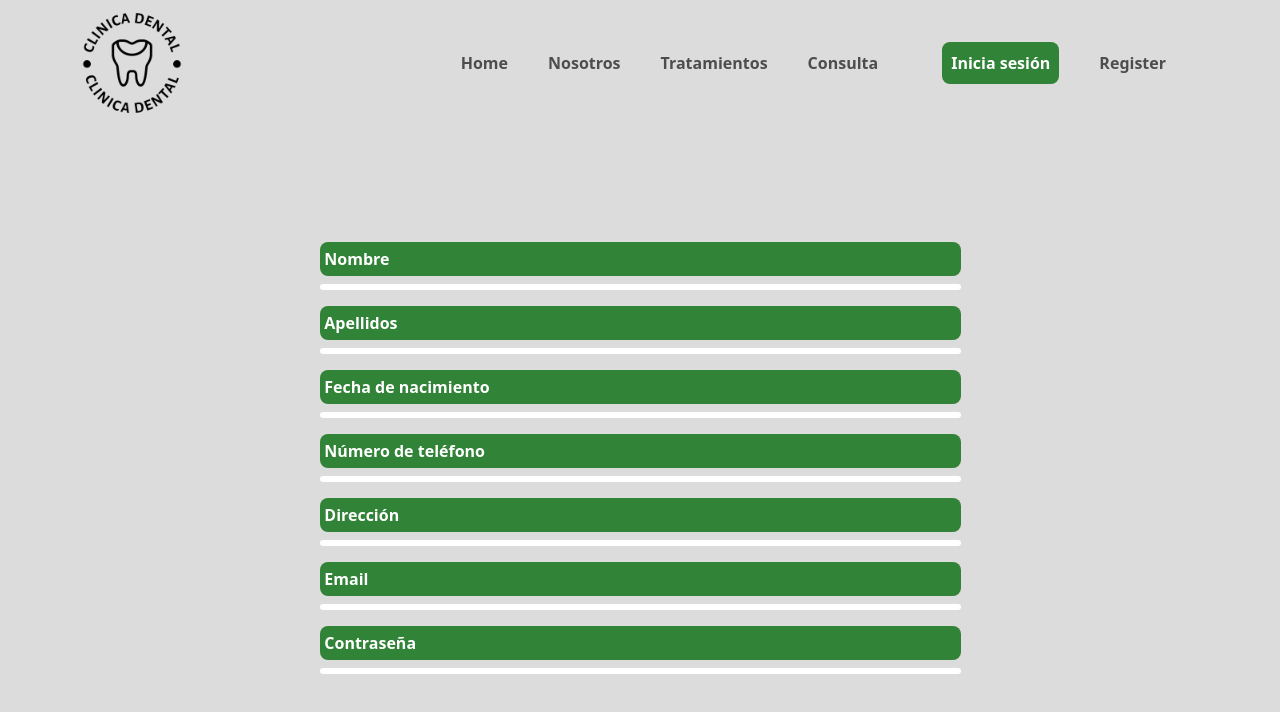
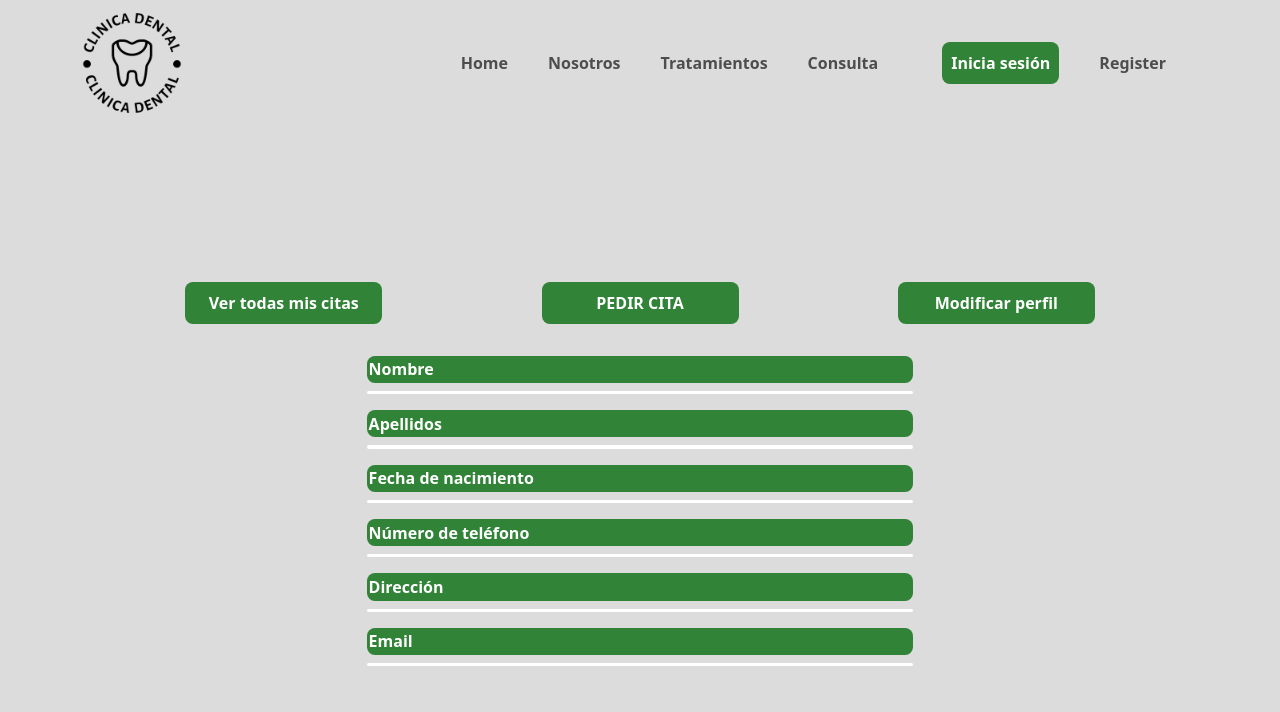
Before and after one commit to ansualo/proyecto5-frontendClinicaDental, a React (Vite) app: page /usuario in a window 1280 px wide. Shown: the top 712 px of the page. Built offline with nearby package versions, Linux system fonts and the light colour scheme; no server answers.

Commit message:
feat: add buttons to profile page

```diff
--- a/src/pages/Body/Body.jsx
+++ b/src/pages/Body/Body.jsx
@@ -18,6 +18,7 @@ export const Body = () => {
                 <Route path='/' element={<Home />}/>
                 <Route path='/login' element={<Login />}/>
                 <Route path='/register' element={<Register />}/>
+                <Route path='/modificarperfil' element={<Register />}/>
                 <Route path='/nosotros' element={<About />}/>
                 <Route path='/usuario' element={<Profile />}/>
                 <Route path='/usuario/all' element={<AllProfiles />}/>
--- a/src/pages/Profile/Profile.css
+++ b/src/pages/Profile/Profile.css
@@ -7,6 +7,19 @@
     justify-content: center;
 }
 
+.userProfile{
+    display: flex;
+    flex-direction: column;
+    align-items: center;
+    justify-content: center;
+}
+
+.buttons{
+    display: flex;
+    align-items: center;
+    justify-content: space-evenly;
+}
+
 .profileLabel{
 
     background-color: rgb(48, 131, 55);
@@ -14,7 +27,7 @@
     margin-bottom: 0.5em;
     text-align: start;
     font-weight: bold;
-    padding: 0.3em;
+    padding: 0.1em;
     border-radius: 0.5em;
 }
 
@@ -22,6 +35,6 @@
     background-color: white;
     margin-bottom: 1em;
     text-align: start;
-    padding: 0.2em;
+    padding: 0.1em;
     border-radius: 0.5em;
 }
--- a/src/pages/Profile/Profile.jsx
+++ b/src/pages/Profile/Profile.jsx
@@ -2,6 +2,9 @@ import React, { useEffect, useState } from "react";
 import './Profile.css'
 import { Col, Row, Container } from "react-bootstrap";
 import { getProfile } from "../../services/apiCalls";
+import { NavigateButton } from "../../common/NavigateButton/NavigateButton";
+import { AppointmentsPatient } from "../AppointmentsPatient/AppointmentsPatient";
+import { FunctionButton } from "../../common/FunctionButton/FunctionButton";
 
 export const Profile = () => {
 
@@ -32,35 +35,45 @@ export const Profile = () => {
     return (
         <div className="profileDesign">
             <Container>
-                <Row className="d-flex justify-content-center">
-                    <Col sm={10} md={7}>
+                <Row className="buttons">
+                    <Col sm={10} md={3}>
+                        <NavigateButton name="Ver todas mis citas" path={'/usuario/citas'}></NavigateButton>
+                    </Col>
+                    <Col sm={10} md={3}>
+                        <NavigateButton name="PEDIR CITA" path={'/pedircita'}></NavigateButton>
+                    </Col>
+                    <Col sm={10} md={3}>
+                        <NavigateButton name="Modificar perfil" path={'/modificarperfil'}></NavigateButton>
+                    </Col>
+                </Row>
+                <Row className="userProfile">
+                    <Col sm={10} md={6}>
                         <div className="profileLabel">Nombre</div>
                         <div className="profileInfo">{profileInfo.name}</div>
                     </Col>
-                    <Col sm={10} md={7}>
+                    <Col sm={10} md={6}>
                         <div className="profileLabel">Apellidos</div>
                         <div className="profileInfo">{profileInfo.surname}</div>
                     </Col>
-                    <Col sm={10} md={7}>
+                    <Col sm={10} md={6}>
                         <div className="profileLabel">Fecha de nacimiento</div>
                         <div className="profileInfo">{profileInfo.date_of_birth}</div>
                     </Col>
-                    <Col sm={10} md={7}>
+                    <Col sm={10} md={6}>
                         <div className="profileLabel">Número de teléfono</div>
                         <div className="profileInfo">{profileInfo.phone}</div>
                     </Col>
-                    <Col sm={10} md={7}>
+                    <Col sm={10} md={6}>
                         <div className="profileLabel">Dirección</div>
                         <div className="profileInfo">{profileInfo.address}</div>
                     </Col>
-                    <Col sm={10} md={7}>
+                    <Col sm={10} md={6}>
                         <div className="profileLabel">Email</div>
                         <div className="profileInfo">{profileInfo.email}</div>
                     </Col>
-                    <Col sm={10} md={7}>
-                        <div className="profileLabel">Contraseña</div>
-                        <div className="profileInfo">{profileInfo.password}</div>
-                    </Col>
+                </Row>
+                <Row>
+                    <Col sm={10} md={6}></Col>
                 </Row>
             </Container>
         </div>
--- a/src/services/apiCalls.js
+++ b/src/services/apiCalls.js
@@ -13,6 +13,11 @@ export const registerMe = async (inputInfo) => {
 export const getProfile = async (profileInfo) => {
 
     return await axios.get('http://localhost:3000/users/profile', profileInfo)
+}
+
+export const updateProfile = async (profileInfo) => {
+
+    return await axios.put('http://localhost:3000/users/profile', profileInfo)
 }
 
 export const getAllProfiles = async (profilesInfo) => {
```
Also changed, not shown: src/pages/Register/Register.jsx (indentation only).
